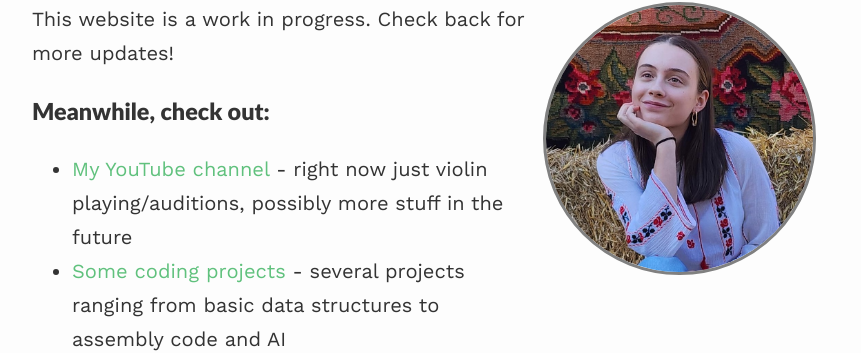
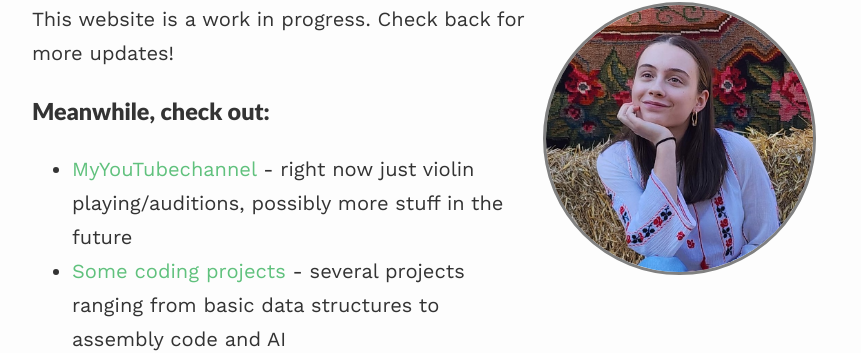
Before and after one commit to ellenkolesnikova/ellenkolesnikova.github.io, a Jekyll site: the page built from index.md, in a window 1280 px wide. Shown: the part 190-543 px from the top of the page, without its empty margins (208-1069 px from the left). Built offline with Jekyll 4.4.1, drawn with Linux system fonts in a browser that asks for light colours; nearby versions of some CDN libraries.

Commit message:
Update index.md

```diff
--- a/index.md
+++ b/index.md
@@ -11,7 +11,7 @@ This website is a work in progress. Check back for more updates!
 
 ### Meanwhile, check out:
 
-- [My YouTube channel](https://www.youtube.com/@ellenkolesnikova5144){:target="_blank"} - right now just violin playing/auditions, possibly more stuff in the future
+- [MyYouTubechannel](https://www.youtube.com/@ellenkolesnikova5144){:target="_blank"} - right now just violin playing/auditions, possibly more stuff in the future
 - [Some coding projects](https://github.com/ellenkolesnikova/projects){:target="_blank"} - several projects ranging from basic data structures to assembly code and AI
 - [A simple technical introduction to ZK proofs](https://drive.google.com/file/d/118EWvfI7ghEvzCRtNk0YTmloKCIN_lqq/view?usp=sharing){:target="_blank"} - I wrote this when studying zero-knowledge proofs
 - [A paper introducing backpropagation in neural networks](https://drive.google.com/file/d/1a_ZB11GzXT2wCapG2meBZhB1IPWfoB6d/view?usp=sharing){:target="_blank"} - I wrote this for my AP calc class
```
